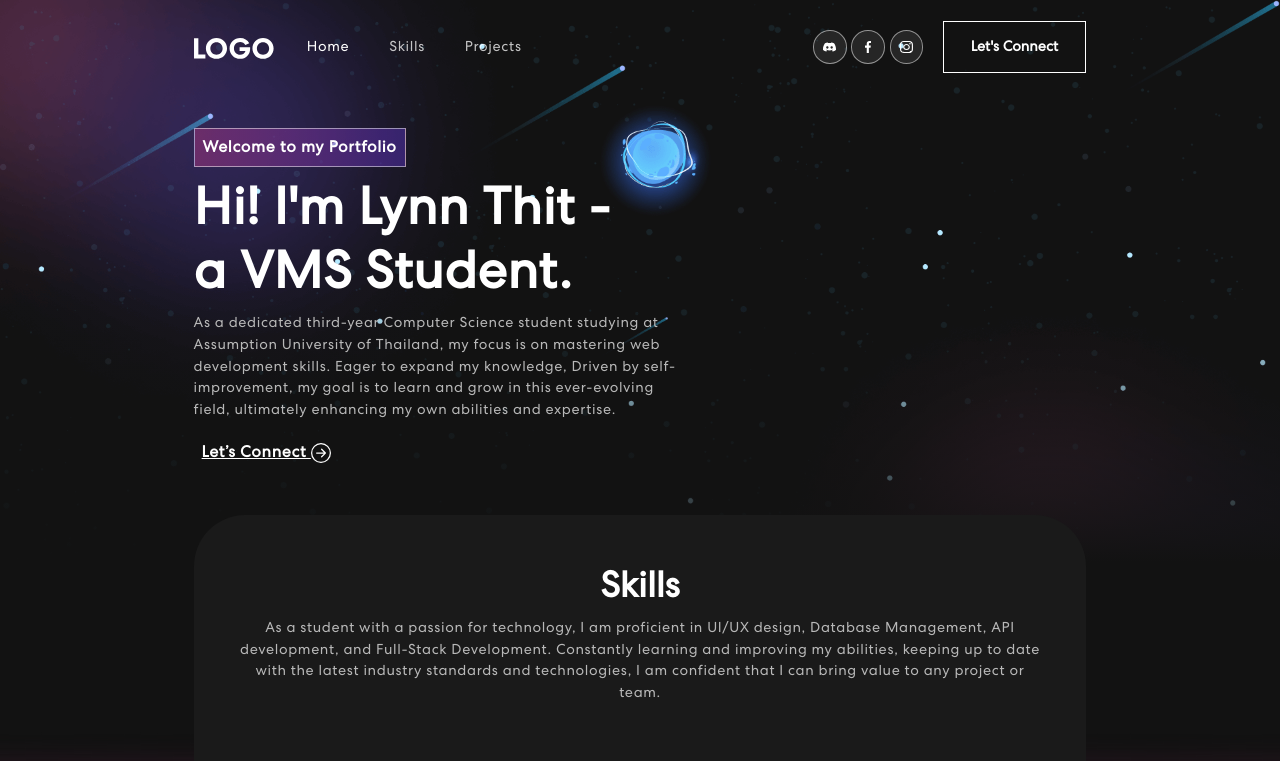
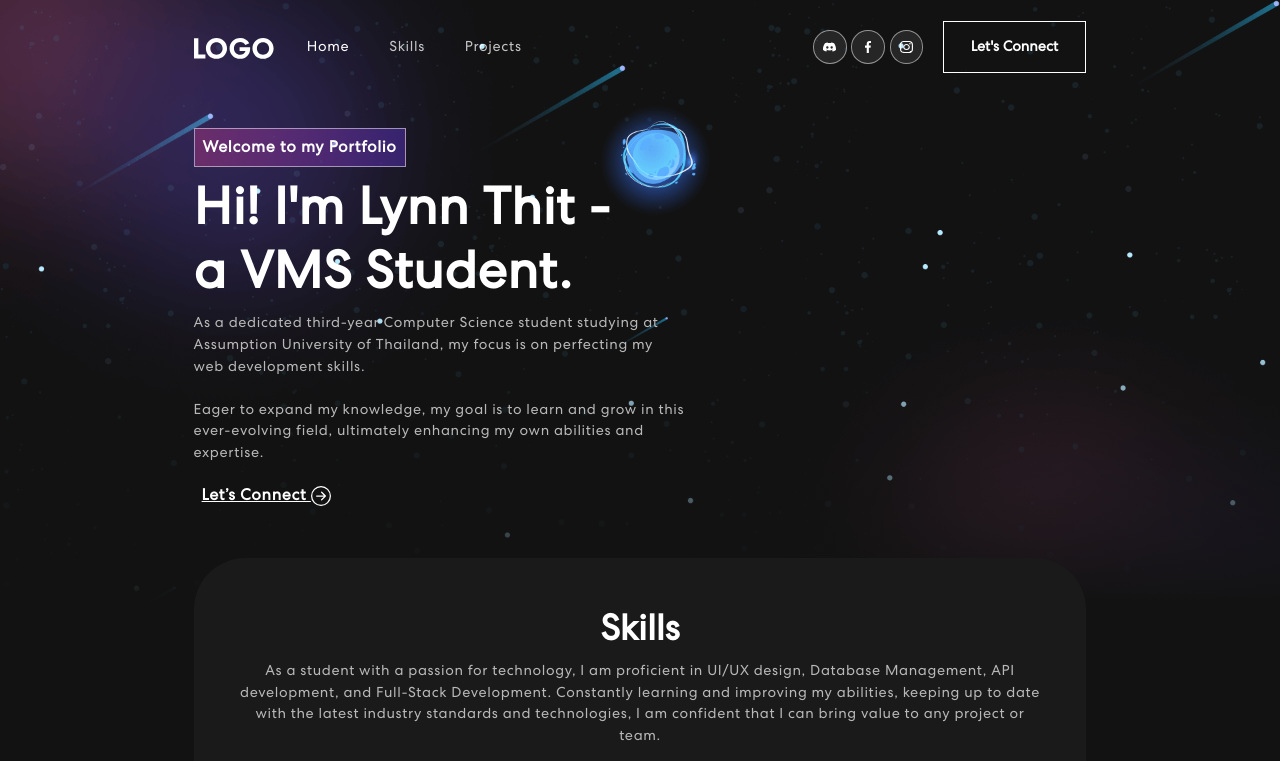
Before and after one commit to LynnT-2003/My-Portfolio-App, a React (Create React App) app in the folder my-portfolio-app/: page / in a window 1280 px wide. Shown: the top 761 px of the page. Built offline with nearby package versions, Linux system fonts and the light colour scheme.

Commit message:
updated banner info

```diff
--- a/my-portfolio-app/src/components/Banner.js
+++ b/my-portfolio-app/src/components/Banner.js
@@ -106,9 +106,10 @@ export const Banner = () => {
 
             <p>
               As a dedicated third-year Computer Science student studying at
-              Assumption University of Thailand, my focus is on mastering web
-              development skills. Eager to expand my knowledge, Driven by
-              self-improvement, my goal is to learn and grow in this
+              Assumption University of Thailand, my focus is on perfecting my
+              web development skills. <br />
+              <br />
+              Eager to expand my knowledge, my goal is to learn and grow in this
               ever-evolving field, ultimately enhancing my own abilities and
               expertise.
             </p>
```
